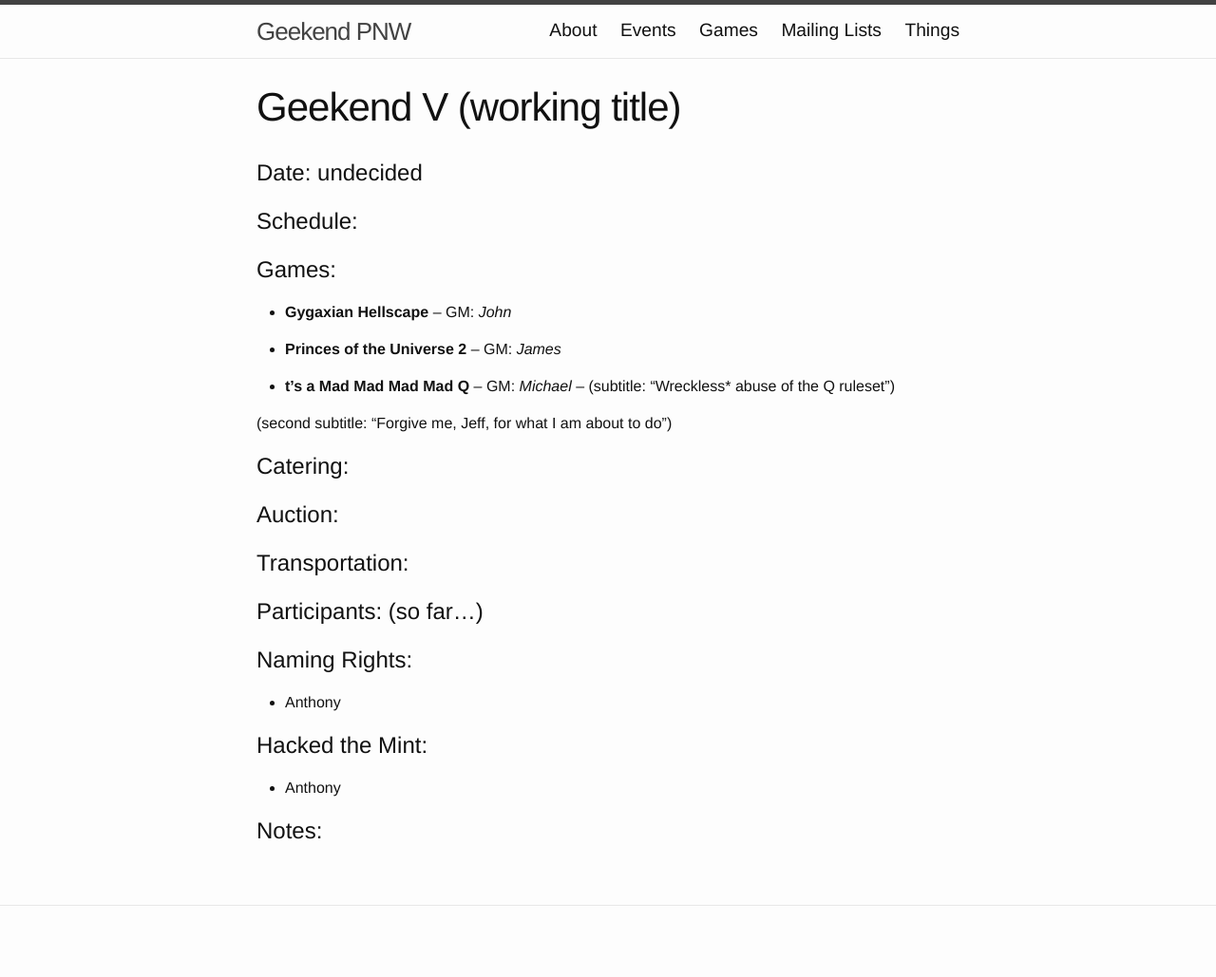
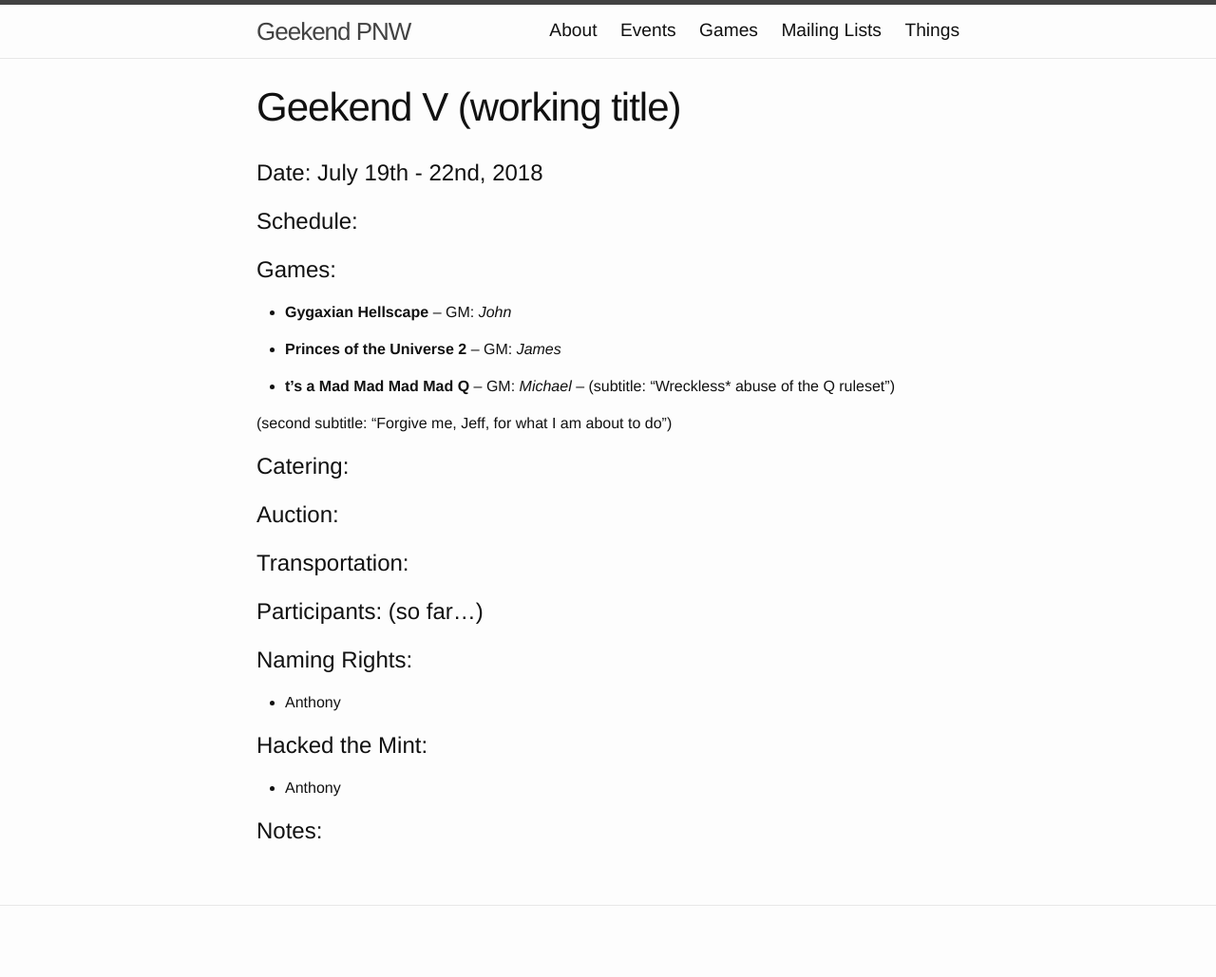
Before and after one commit to Geekend-PNW/geekend-pnw.github.com, a Jekyll site: the page built from _events/2018-07.md, in a window 1280 px wide. Shown: the whole page at 95% size. Built offline with Jekyll 4.4.1, drawn with Linux system fonts in a browser that asks for light colours.

Commit message:
updating Geekend dates

```diff
--- a/_data/games.yml
+++ b/_data/games.yml
@@ -109,13 +109,13 @@
   name: "Gygaxian Hellscape"
   abstract:
   gm: [ "John" ]
-  events: 2018-06
+  events: 2018-07
 
 -
   name: "Princes of the Universe 2"
   abstract:
   gm: "James"
-  events: 2018-06
+  events: 2018-07
 
 -
     name: "t's a Mad Mad Mad Mad Q"
@@ -126,4 +126,4 @@
       (second subtitle: "Forgive me, Jeff, for what I am about to do")
 
     gm: Michael
-    events: 2018-06
+    events: 2018-07
--- a/_events/2018-06.md
+++ b/_events/2018-07.md
@@ -1,9 +1,9 @@
 ---
 title: "Geekend V (working title)"
-event_id: 2018-06
+event_id: 2018-07
 redirect_from: [ / ]
 ---
-# Date: undecided
+# Date: July 19th - 22nd, 2018
 
 # Schedule:
 {% comment %}
```
Also changed, not shown: _data/schedules/2018-07.csv (renamed from _data/schedules/2018-06.csv).
